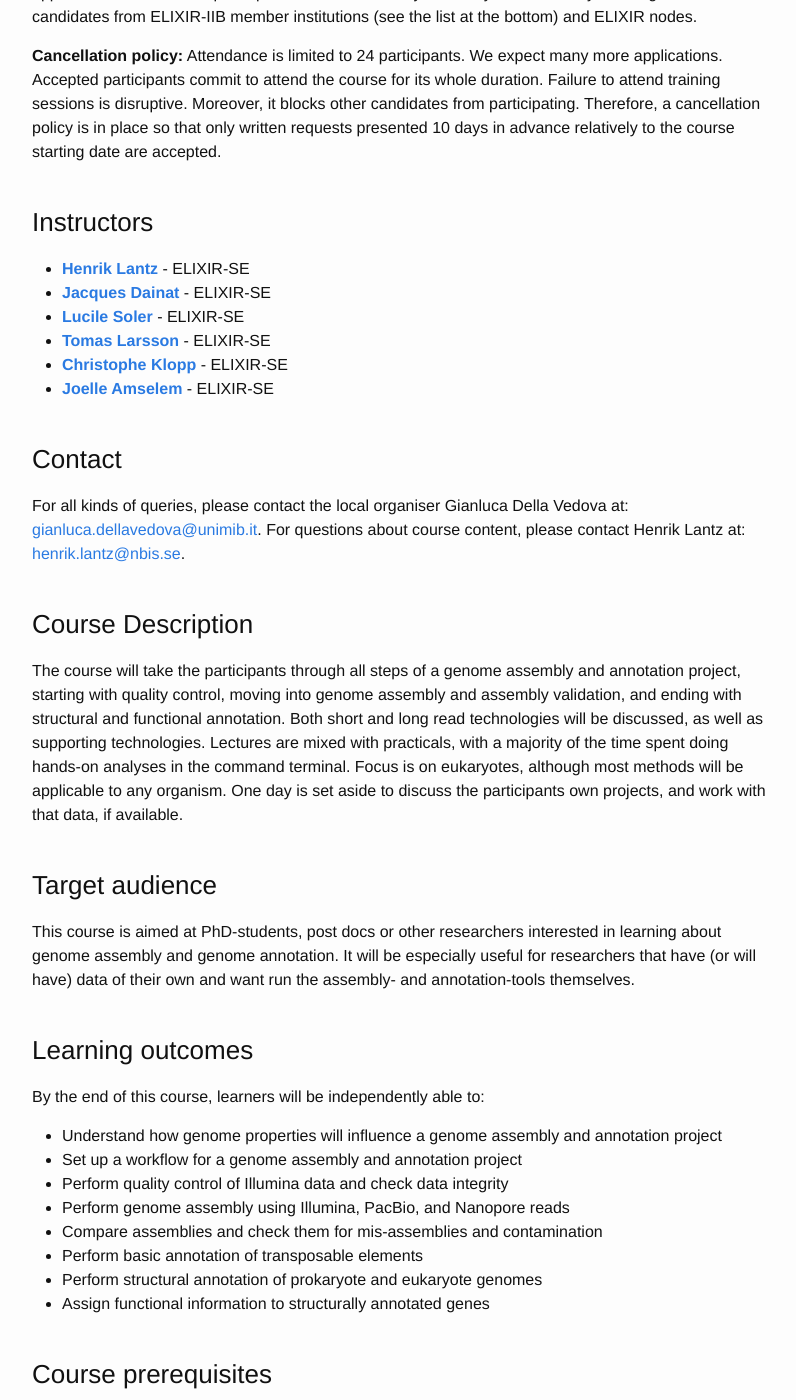
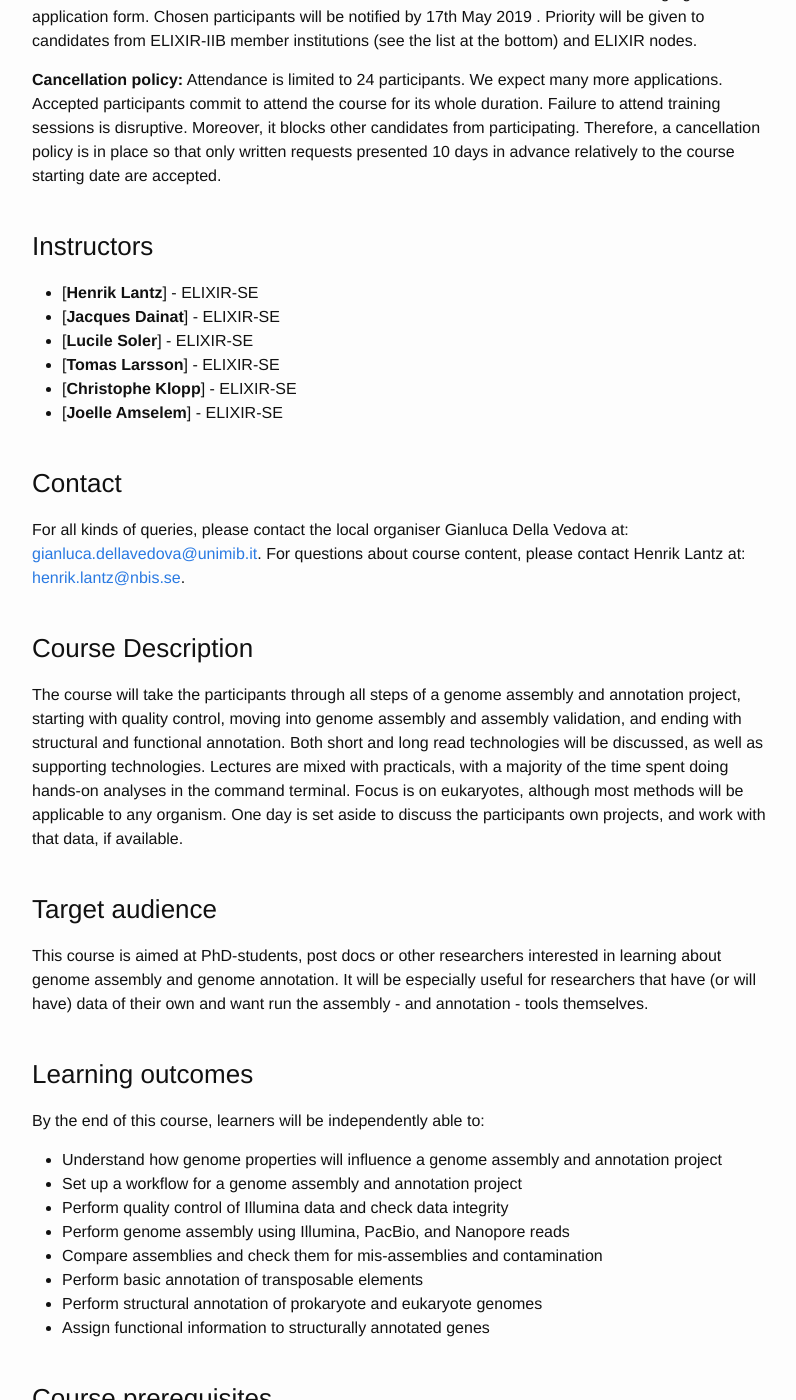
Before and after one commit to ELIXIR-IIB-training/website, a Jekyll site: the page built from _posts/2019-07-01-Genome-Assembly_Milano-Bicocca.md, in a window 1280 px wide and 1400 px high, scrolled down 952 px. Shown: the whole window, without its empty margins (238-1034 px from the left). Built offline with Jekyll 4.4.1, drawn with Linux system fonts in a browser that asks for light colours; part of the change alters nothing that is shown.

Commit message:
Update Genome Assembly course

```diff
--- a/_posts/2019-07-01-Genome-Assembly_Milano-Bicocca.md
+++ b/_posts/2019-07-01-Genome-Assembly_Milano-Bicocca.md
@@ -1,6 +1,6 @@
 ---
 layout: post
-title:  "Genome Assembly and Annotation <font color='green'>[open]</font>"
+title:  "Genome Assembly and Annotation <font color='green'></font>"
 date_start:   2019-07-01
 date_end:   2019-07-05
 venue: Milano, Italy
@@ -40,7 +40,7 @@ Lab. 715, U7 Building [**(link to the map)**](https://www.google.it/maps/place/E
 via Bicocca degli Arcimboldi, 8<br>
 20126 Milano, Italy
 <br>
-
+<br>
 
 **FEE:**
 The course does not include a fee, but the participants are expected to pay their own travel and accomodation costs (if any).
@@ -53,12 +53,12 @@ A maximum of **24** candidates will be selected based on their need for the cour
 <br>
 
 ### Instructors
-- [**Henrik Lantz**](../../../instructors/allegra_via.html) - ELIXIR-SE
-- [**Jacques Dainat**](../../../instructors/loredana_le_pera.html) - ELIXIR-SE
-- [**Lucile Soler**](../../../instructors/tiziana_castrignano.html) - ELIXIR-SE
-- [**Tomas Larsson**](../../../instructors/allegra_via.html) - ELIXIR-SE
-- [**Christophe Klopp**](../../../instructors/allegra_via.html) - ELIXIR-SE
-- [**Joelle Amselem**](../../../instructors/allegra_via.html) - ELIXIR-SE
+- [**Henrik Lantz**] - ELIXIR-SE
+- [**Jacques Dainat**] - ELIXIR-SE
+- [**Lucile Soler**] - ELIXIR-SE
+- [**Tomas Larsson**] - ELIXIR-SE
+- [**Christophe Klopp**] - ELIXIR-SE
+- [**Joelle Amselem**] - ELIXIR-SE
 <br>
 <br>
 
@@ -73,7 +73,7 @@ The course will take the participants through all steps of a genome assembly and
 <br>
 
 ### Target audience
-This course is aimed at PhD-students, post docs or other researchers interested in learning about genome assembly and genome annotation. It will be especially useful for researchers that have (or will have) data of their own and want run the assembly- and annotation-tools themselves.
+This course is aimed at PhD-students, post docs or other researchers interested in learning about genome assembly and genome annotation. It will be especially useful for researchers that have (or will have) data of their own and want run the assembly - and annotation - tools themselves.
 <br>
 <br>
 
```
